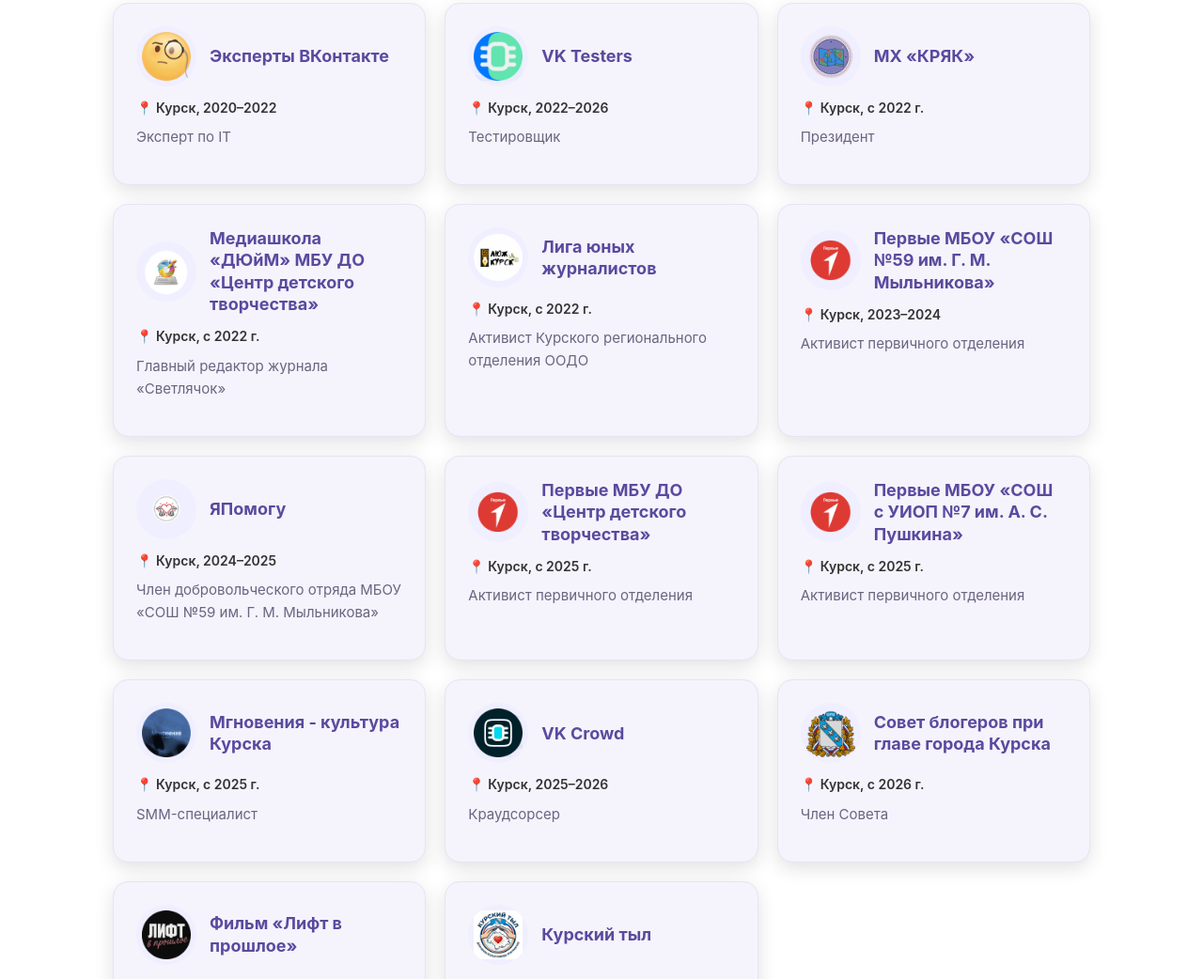
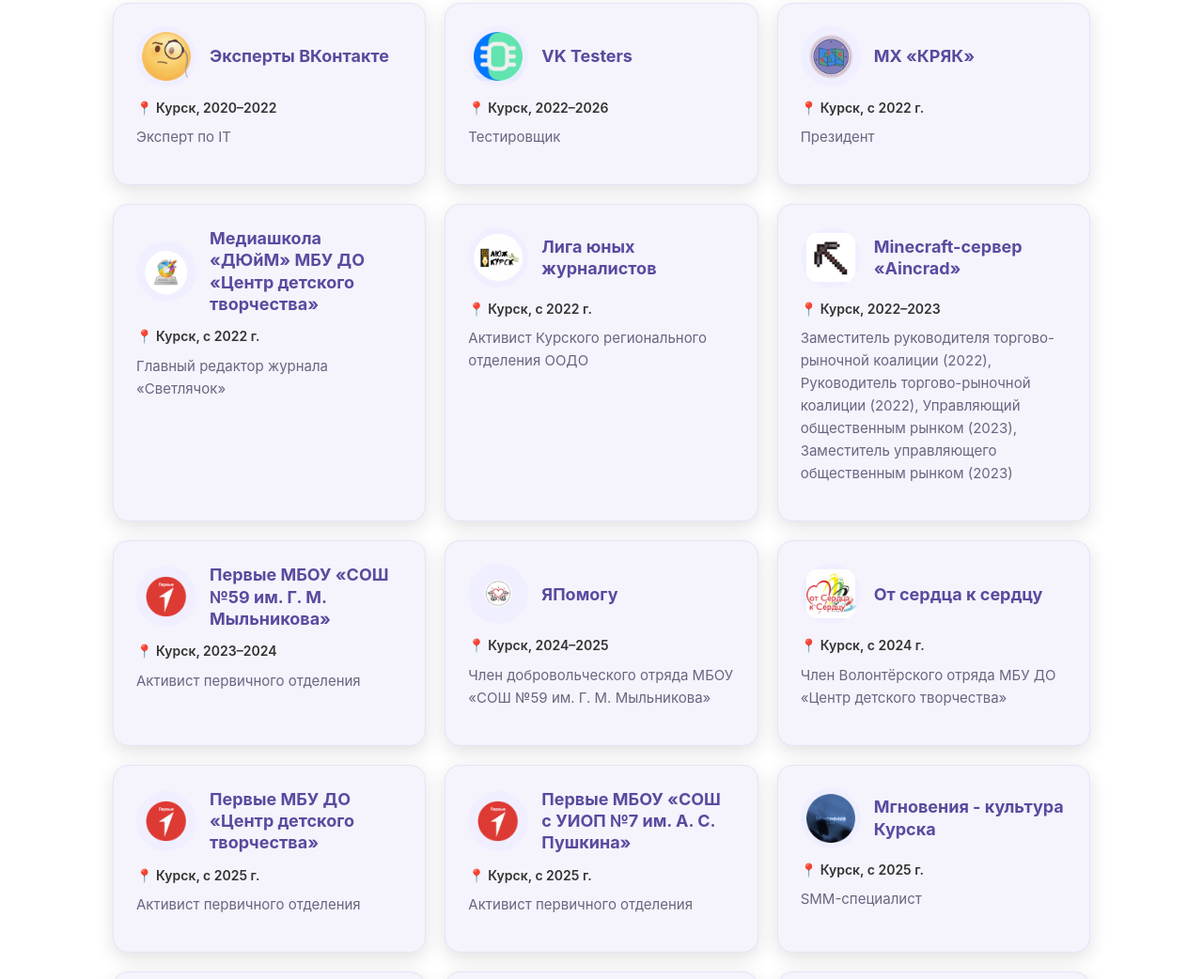
Before and after one commit to bugromka/personal-site, a plain HTML site: page index.html in a window 1280 px wide. Shown: the part 1169-2211 px from the top of the page at 94% size. Drawn offline with Linux system fonts and the light colour scheme.

Commit message:
Add Ot serdca k serdcu and Aincrad activity cards
Co-authored-by: arena-agent <297053741+arena-agent@users.noreply.github.com>

```diff
--- a/index.html
+++ b/index.html
@@ -156,6 +156,17 @@
                     <article class="card">
                         <div class="card__head">
                             <div class="card__logo">
+                                <img src="assets/images/aincrad.png"
+                                     alt="Minecraft-сервер «Aincrad»" loading="lazy" data-fallback="⛏️">
+                            </div>
+                            <h3 class="card__title">Minecraft-сервер «Aincrad»</h3>
+                        </div>
+                        <p class="card__meta">📍 Курск, 2022–2023</p>
+                        <p class="card__desc">Заместитель руководителя торгово-рыночной коалиции (2022), Руководитель торгово-рыночной коалиции (2022), Управляющий общественным рынком (2023), Заместитель управляющего общественным рынком (2023)</p>
+                    </article>
+                    <article class="card">
+                        <div class="card__head">
+                            <div class="card__logo">
                                 <img src="assets/images/work-pervye.png"
                                      alt="Первые МБОУ «СОШ №59 им. Г. М. Мыльникова»" loading="lazy" data-fallback="1️⃣">
                             </div>
@@ -174,6 +185,17 @@
                         </div>
                         <p class="card__meta">📍 Курск, 2024–2025</p>
                         <p class="card__desc">Член добровольческого отряда МБОУ «СОШ №59 им. Г. М. Мыльникова»</p>
+                    </article>
+                    <article class="card">
+                        <div class="card__head">
+                            <div class="card__logo">
+                                <img src="assets/images/heart2heart.png"
+                                     alt="От сердца к сердцу" loading="lazy" data-fallback="💗">
+                            </div>
+                            <h3 class="card__title">От сердца к сердцу</h3>
+                        </div>
+                        <p class="card__meta">📍 Курск, с 2024 г.</p>
+                        <p class="card__desc">Член Волонтёрского отряда МБУ ДО «Центр детского творчества»</p>
                     </article>
                     <article class="card">
                         <div class="card__head">
```
Also changed, not shown: assets/images/aincrad.png (added), assets/images/heart2heart.png (added).
